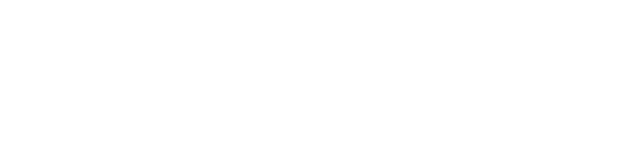
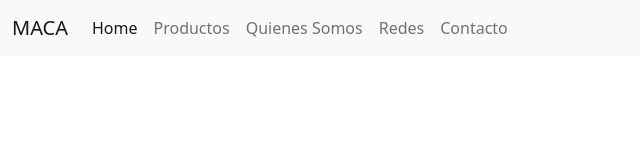
Before and after one commit to malcomcassano/maca, a plain HTML site: page contacto.html in a window 1280 px wide. Shown: the whole page, without its empty margins (0-640 px from the left). Drawn offline with nearby package versions, Linux system fonts and the light colour scheme.

Commit message:
inicios listos

```diff
--- a/contacto.html
+++ b/contacto.html
@@ -0,0 +1,35 @@
+<!doctype html>
+<html lang="en">
+  <head>
+    <meta charset="utf-8">
+    <meta name="viewport" content="width=device-width, initial-scale=1">
+    <!-- Titulo del sitio -->
+    <title>MACA Velas y Aromas</title>
+
+    <link href="https://cdn.jsdelivr.net/npm/bootstrap@5.2.2/dist/css/bootstrap.min.css" rel="stylesheet" integrity="sha384-Zenh87qX5JnK2Jl0vWa8Ck2rdkQ2Bzep5IDxbcnCeuOxjzrPF/et3URy9Bv1WTRi" crossorigin="anonymous">
+    <link rel="stylesheet" href="css/main.css">
+
+</head>
+    <nav class="navbar navbar-expand-lg bg-light">
+        <div class="container-fluid">
+        <a class="navbar-brand" href="#">MACA</a>
+        <button class="navbar-toggler" type="button" data-bs-toggle="collapse" data-bs-target="#navbarNavAltMarkup" aria-controls="navbarNavAltMarkup" aria-expanded="false" aria-label="Toggle navigation">
+            <span class="navbar-toggler-icon"></span>
+        </button>
+        <div class="collapse navbar-collapse" id="navbarNavAltMarkup">
+            <div class="navbar-nav">
+            <a class="nav-link active" aria-current="page" href="#">Home</a>
+            <a class="nav-link" href="productos.html">Productos</a>
+            <a class="nav-link" href="quienes-somos.html">Quienes Somos</a>
+            <a class="nav-link" href="redes-maca.html">Redes</a>
+            <a class="nav-link" href="contacto.html">Contacto</a>
+            </div>
+        </div>
+        </div>
+    </nav>
+
+  <body>
+
+    <script src="https://cdn.jsdelivr.net/npm/bootstrap@5.2.2/dist/js/bootstrap.bundle.min.js" integrity="sha384-OERcA2EqjJCMA+/3y+gxIOqMEjwtxJY7qPCqsdltbNJuaOe923+mo//f6V8Qbsw3" crossorigin="anonymous"></script>
+  </body>
+</html>
```
Also changed, not shown: index.html (+25 -3 lines), productos.html (+35 -0 lines), quienes-somos.html (+35 -0 lines), redes-maca.html (+35 -0 lines).
